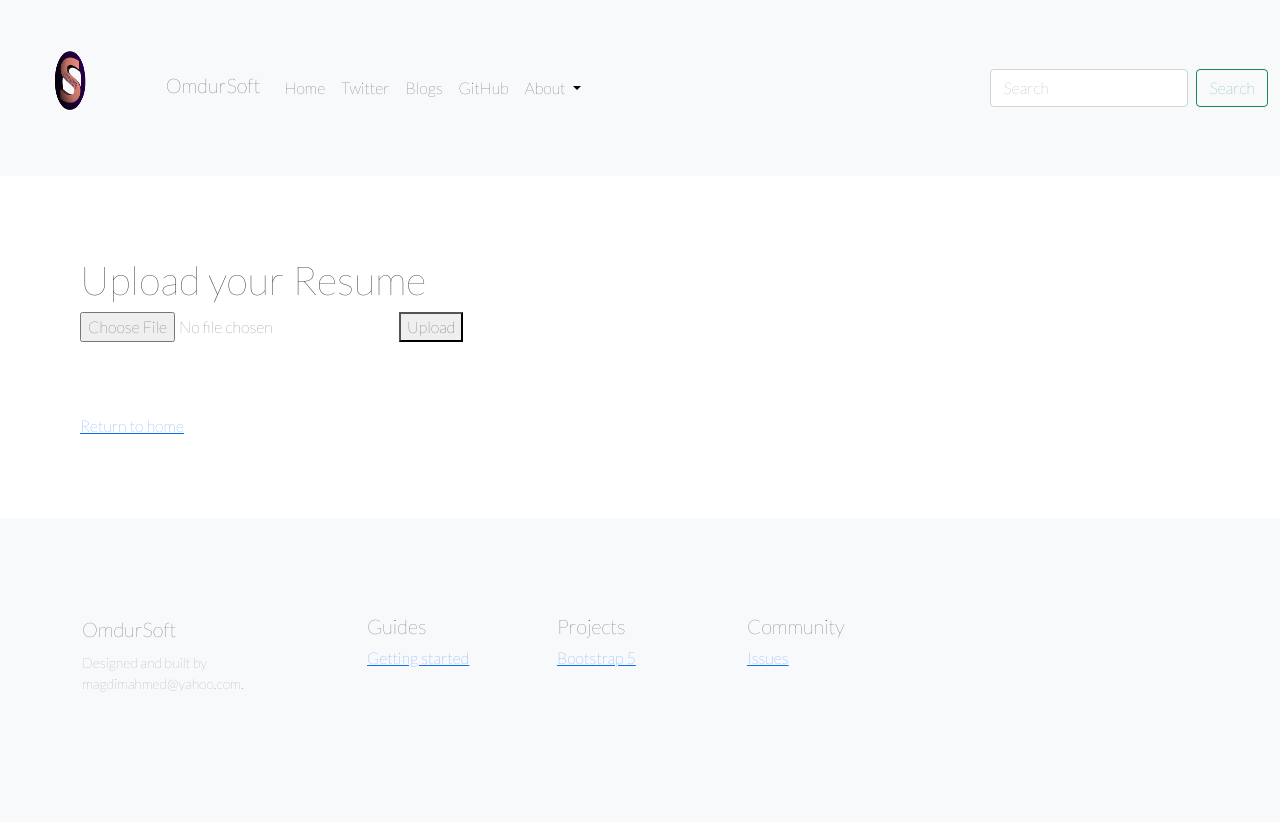
After one commit to magdimahmed/omdursoft, a Django app: page /file_upload in a window 1280 px wide. The commit adds this page. Run offline with Django 4.2, Linux system fonts and the light colour scheme.

Commit message:
add upload file

```diff
--- a/SudaIntelliWare/urls.py
+++ b/SudaIntelliWare/urls.py
@@ -23,6 +23,7 @@ urlpatterns = [
     path('admin/', admin.site.urls),
     path('', views.home, name='home'),
     path("contact", views.contact, name="contact"),
+    path("file_upload", views.file_upload, name="file_upload"),
     path('blog/', include('blog.urls')),
 ]
 urlpatterns += static(settings.MEDIA_URL, document_root=settings.MEDIA_ROOT)
--- a/portfolio/templates/portfolio/base.html
+++ b/portfolio/templates/portfolio/base.html
@@ -45,7 +45,7 @@
           </a>
           <ul class="dropdown-menu" aria-labelledby="navbarDropdown">
             <li><a class="dropdown-item" href="{% url 'contact'%}">Contact</a></li>
-            <li><a class="dropdown-item" href="#">Another action</a></li>
+            <li><a class="dropdown-item" href="{% url 'file_upload'%}">Upload Resume</a></li>
             <li><hr class="dropdown-divider"></li>
             <li><a class="dropdown-item" href="#">Something else here</a></li>
           </ul>
--- /dev/null
+++ b/portfolio/templates/portfolio/file_upload.html
@@ -0,0 +1,22 @@
+{% extends 'portfolio/base.html' %}
+
+{% load static %}
+
+{% block content %}
+<div style="margin:80px">
+<h1>Upload your Resume</h1>
+  <form method="post" enctype="multipart/form-data">
+    {% csrf_token %}
+    <input type="file" name="myfile">
+    <button type="submit">Upload</button>
+  </form>
+
+  {% if uploaded_file_url %}
+    <p>File uploaded at: <a href="{{ uploaded_file_url }}">{{ uploaded_file_url }}</a></p>
+  {% endif %}
+  <br>
+  <br>
+  <br>
+  <p><a href="{% url 'home' %}">Return to home</a></p>
+  </div>
+{% endblock %}
--- a/portfolio/templates/portfolio/home.html
+++ b/portfolio/templates/portfolio/home.html
@@ -4,7 +4,7 @@
 {% load static %}
 <br>
 <br>
-<div class="container-fluid text-sm-right p-5 border text-white" style="background-color: #fd7e14;"> <!-- bg-light is background color & p-5 is padding -->
+<div class="container-fluid text-sm-right p-5 text-black" style="background-color: #924403;"> <!-- bg-light is background color & p-5 is padding -->
         <div class="row">
         <div class="col-md-6 px-0">
           <h1 class="display-3 fs-2 fw-bold text-white font-italic">OmdurSoft! (under construction)</h1>
@@ -13,9 +13,11 @@
           <p class="text-end text-white">نحن نعلم مدى أهمية التكنولوجيا لكسر الحواجز التي تحول دون الشمول المالي. ، التكنولوجيا ليست غاية في حد ذاتها ولكنها عامل تمكين قيم على الطريق نحو تحقيق التنمية المستدامة والشاملة للجميع.</p>
           <p class="lead mb-0"><a href="{% url 'blog:all_blogs'%}" class="text-white font-weight-bold">Continue reading...</a></p>
         </div>
-        <div class="col-md-5 px-0 shadow-lg">
+        <br>
+        <div class="col-md-5 px-0 shadow-lg rounded" style="background-color: #9b4702;">
             <img class="rounded-circle mx-auto d-block" src="{% static 'portfolio/siw9.jpeg' %}"  alt="Generic placeholder image" width="350" height="350">
         </div>
+        <br>
         <div class="col-md-1 px-0">
             <img class="rounded-circle float-end" src="{% static 'portfolio/sudan-flag.png' %}"  alt="Generic placeholder image" width="40" height="40">
         </div>
--- a/portfolio/views.py
+++ b/portfolio/views.py
@@ -1,3 +1,4 @@
+from django.core.files.storage import FileSystemStorage
 from django.http import HttpResponse
 from django.core.mail import send_mail, BadHeaderError
 from django.shortcuts import render, redirect
@@ -8,6 +9,18 @@ from.models import Project
 def home(request):
     projects = Project.objects.all()
     return render(request, 'portfolio/home.html', {'projects': projects})
+
+
+def file_upload(request):
+    if request.method == 'POST' and request.FILES['myfile']:
+        myfile = request.FILES['myfile']
+        fs = FileSystemStorage()
+        filename = fs.save(myfile.name, myfile)
+        uploaded_file_url = fs.url(filename)
+        return render(request, 'portfolio/file_upload.html', {
+            'uploaded_file_url': uploaded_file_url
+        })
+    return render(request, 'portfolio/file_upload.html')
 
 
 def contact(request):
```
Also changed, not shown: media/sud57.jpg (added).
